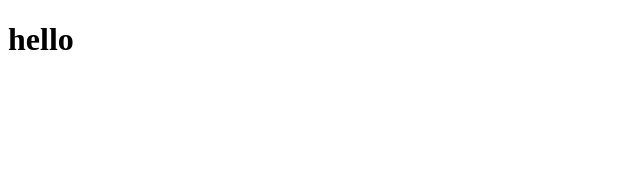
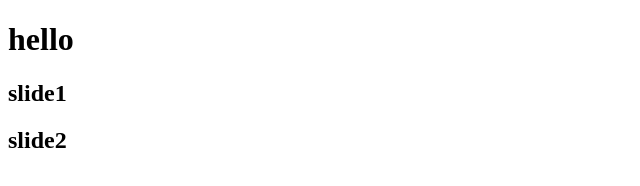
Before and after one commit to Rouzbehfarzinfar/git-project-one, a plain HTML site: page index.html in a window 1280 px wide. Shown: the whole page, without its empty margins (0-640 px from the left). Drawn offline with Linux system fonts and the light colour scheme.

Commit message:
slider created

```diff
--- a/index.html
+++ b/index.html
@@ -9,5 +9,9 @@
     <header>
         <h1>hello</h1>
     </header>
+    <div class="slider">
+        <H2>slide1</H2>
+        <h2>slide2</h2>
+    </div>
 </body>
 </html>
```
